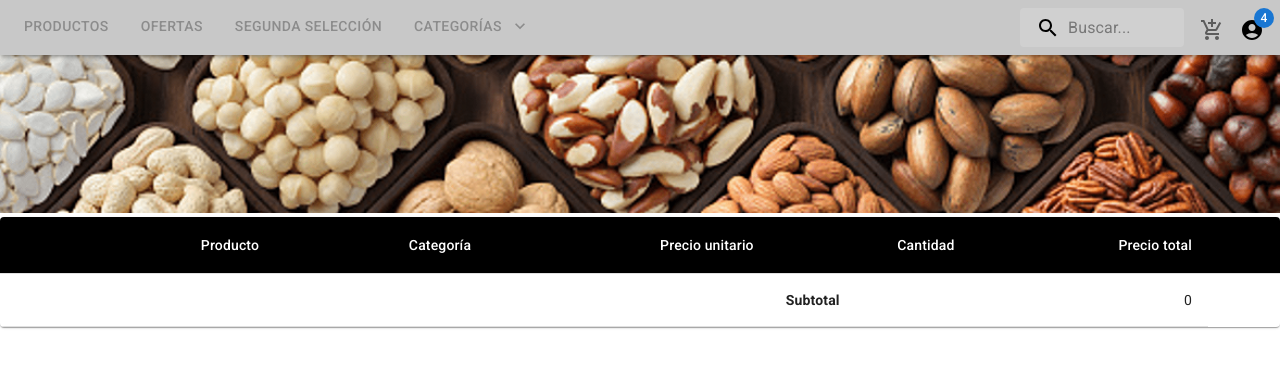
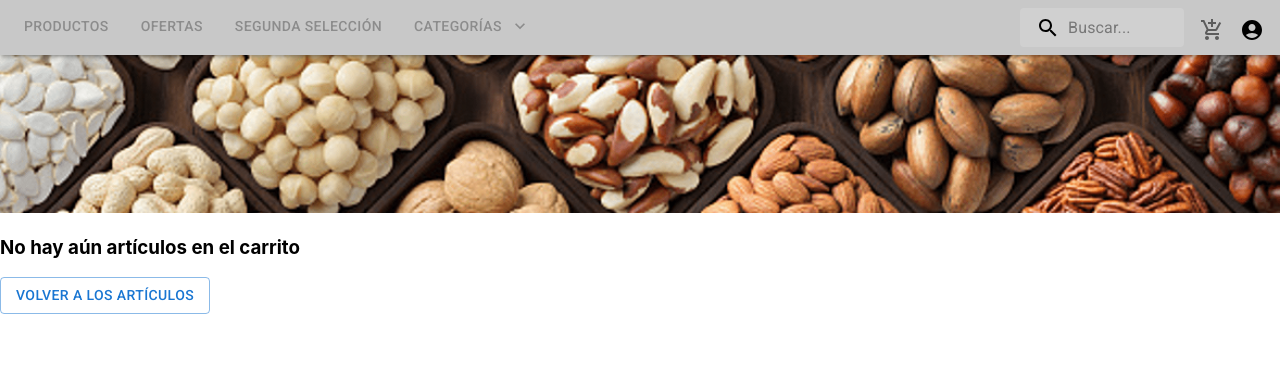
Before and after one commit to darodriguezm/ecommerce-reactjs, a React (Create React App) app: page /cart in a window 1280 px wide. Shown: the top 368 px of the page. Built offline with nearby package versions, Linux system fonts and the light colour scheme; the HTML template or start-up script is replaced by a standard one.

Commit message:
Se corrige cantidad de items mostrados en el CartWidjet, indicándose ahora la cantidad de items en total y no por tipos de artículos individuales

```diff
--- /dev/null
+++ b/src/components/Cart/Cart.css
@@ -0,0 +1,5 @@
+.buttonWrapper {
+    position: absolute;
+    right: 0;
+    margin: 1rem;
+}
--- a/src/components/Cart/Cart.js
+++ b/src/components/Cart/Cart.js
@@ -1,12 +1,28 @@
+import { Button } from '@mui/material';
 import React, { useContext } from 'react';
+import { useNavigate } from 'react-router-dom';
 import LocalCartContext from '../../context/CartConext';
 import CartTable from '../CartTable/CartTable';
+import './Cart.css';
 
 const Cart = () => {
     const { products, removeItem } = useContext(LocalCartContext);
+    const navigate = useNavigate();
 
     return (
-        <CartTable products={products} onRemove={removeItem} />
+        <div>
+            {
+                products.length > 0
+                    ? <div><CartTable products={products} onRemove={removeItem} />
+                        <div className="buttonWrapper">
+                            <Button variant="contained">Terminar Compra</Button>
+                        </div>
+                    </div>
+                    : <div><h3>No hay aún artículos en el carrito</h3>
+                        <Button variant="outlined" onClick={() => { navigate('/'); }}>Volver a los artículos</Button>
+                    </div>
+            }
+        </div>
     )
 }
 
--- /dev/null
+++ b/src/components/CartTable/CartTable.css
@@ -0,0 +1,7 @@
+.cursorPointer {
+    cursor: pointer;
+}
+
+.boldFont {
+    font-weight: bold;
+}
--- a/src/components/CartTable/CartTable.js
+++ b/src/components/CartTable/CartTable.js
@@ -8,7 +8,9 @@ import TableHead from '@mui/material/TableHead';
 import TableRow from '@mui/material/TableRow';
 import Paper from '@mui/material/Paper';
 import DeleteIcon from '@mui/icons-material/Delete';
-import { Tooltip } from '@mui/material';
+import { Button, Tooltip } from '@mui/material';
+import { Link } from 'react-router-dom';
+import './CartTable.css';
 
 const StyledTableCell = styled(TableCell)(({ theme }) => ({
     [`&.${tableCellClasses.head}`]: {
@@ -49,7 +51,7 @@ export default function CustomizedTables({ products, onRemove }) {
                         {products.map((product) => (
                             <StyledTableRow key={product.id}>
                                 <StyledTableCell component="th" scope="row">
-                                <img src={`./assets/img/productos/${product.imagenMini}`} alt={product.nombre} />
+                                    <Link to={`/item/${product.id}`}><img src={`./assets/img/productos/${product.imagenMini}`} alt={product.nombre} width='100' /></Link>
                                 </StyledTableCell>
                                 <StyledTableCell align="right">{product.nombre}</StyledTableCell>
                                 <StyledTableCell align="right">{product.categoria}</StyledTableCell>
@@ -58,16 +60,16 @@ export default function CustomizedTables({ products, onRemove }) {
                                 <StyledTableCell align="right">{product.quantity * product.precio}</StyledTableCell>
                                 <StyledTableCell align="right" onClick={() => { onRemove(product.id) }}>{
                                     <Tooltip title="Eliminar" arrow>
-                                    <DeleteIcon />
+                                        <DeleteIcon className="cursorPointer" />
                                     </Tooltip>
                                 }</StyledTableCell>
                             </StyledTableRow>
                         ))}
                         <TableRow>
                             <TableCell colSpan={4} />
-                        <TableCell colSpan={1}><b>Subtotal</b></TableCell>
+                            <TableCell colSpan={1} className="boldFont">Subtotal</TableCell>
                             <TableCell align="right">{
-                            products.reduce( (previo, actual) => (previo + actual.precio * actual.quantity), 0)
+                                products.reduce((previo, actual) => previo + (actual.precio * actual.quantity), 0)
                             }</TableCell>
                         </TableRow>
                     </TableBody>
--- a/src/components/HeaderNavBar/HeaderNavBar.js
+++ b/src/components/HeaderNavBar/HeaderNavBar.js
@@ -129,8 +129,8 @@ const HeaderNavbar = () => {
                         inputProps={{ 'aria-label': 'search' }}
                     />
                 </Search>
-                <CartWidget badgeContent={products.length}/>
-                <ProfileWidget badgeContent={4} />
+                <CartWidget badgeContent={products.reduce((previo, actual) => previo + actual.quantity, 0)}/>
+                <ProfileWidget />
             </Box>
         </Box >
     );
--- a/src/components/ItemCount/ItemCount.js
+++ b/src/components/ItemCount/ItemCount.js
@@ -2,7 +2,6 @@ import React, { useState } from 'react'
 import { styled } from '@mui/material/styles';
 import Box from '@mui/material/Box';
 import Button from '@mui/material/Button';
-import LinkStyled from '../LinkStyled/LinkStyled';
 
 export default function ItemCount(props) {
     const { itemDescription, itemLimit, onAdd } = props;
@@ -63,9 +62,7 @@ export default function ItemCount(props) {
                     <DisplayCounter>{count}</DisplayCounter>
                     <Button variant='text' onClick={addItemCount}>+</Button>
                 </IteratorContainer>
-                <LinkStyled to="/cart">
-                    <Button variant='contained' size="small" disabled={itemLimit <= 0} onClick={callOnAdd}>Agregar al carrito</Button>
-                </LinkStyled>
+                <Button variant='contained' size="small" disabled={itemLimit <= 0} onClick={callOnAdd}>Agregar al carrito</Button>
             </ItemCountContainer>
         </BlockWrapper>
     )
--- a/src/components/MediaCard/MediaCard.js
+++ b/src/components/MediaCard/MediaCard.js
@@ -1,14 +1,22 @@
-import * as React from 'react';
+import React, { useState } from 'react';
 import Card from '@mui/material/Card';
 import CardActions from '@mui/material/CardActions';
 import CardContent from '@mui/material/CardContent';
 import CardMedia from '@mui/material/CardMedia';
-// import Button from '@mui/material/Button';
 import Typography from '@mui/material/Typography';
 import ItemCount from '../ItemCount/ItemCount';
+import { useNavigate } from 'react-router-dom';
+import { Button } from '@mui/material';
 
 export default function MediaCard({ item }) {
   const { nombre, imagenesLg, descripcion, precio, onAdd } = item;
+  const [itemAgregado, setItemAgregado] = useState(false);
+  const navigate = useNavigate();
+
+  const agregarItem = (count) => {
+    setItemAgregado(true);
+    onAdd(count);
+  }
 
   return (
     <Card sx={{ maxWidth: 345 }}>
@@ -29,8 +37,13 @@ export default function MediaCard({ item }) {
           ${precio}
         </Typography>
       </CardContent>
-      <CardActions sx={{justifyContent: 'center'}}>
-        <ItemCount itemDescription={item.nombre} itemLimit={item.stock} onAdd={onAdd}></ItemCount>
+      <CardActions sx={{ justifyContent: 'center' }}>
+        {
+          itemAgregado ?
+            <Button variant='contained' onClick={() => navigate('/cart')}>Finalizar compra</Button>
+            :
+            <ItemCount itemDescription={item.nombre} itemLimit={item.stock} onAdd={agregarItem}/>
+        }
       </CardActions>
     </Card>
   );
```
Lines whose indentation alone changed are shown as unchanged.
